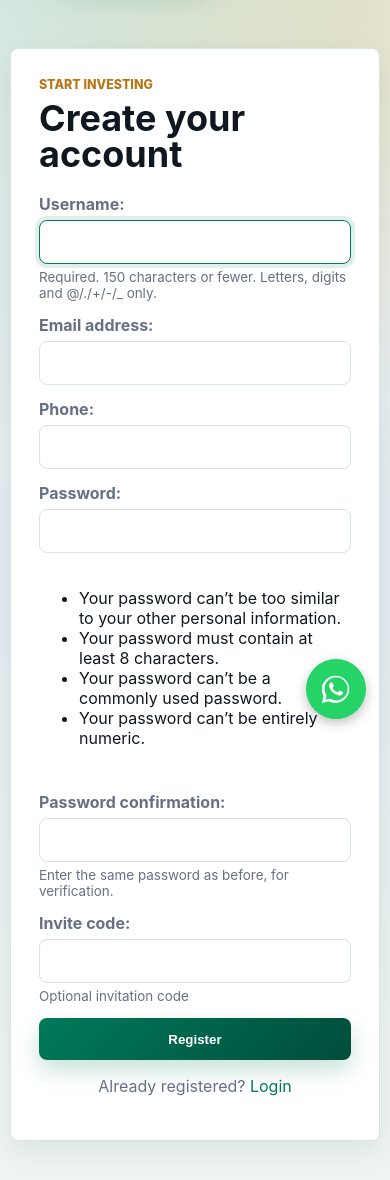
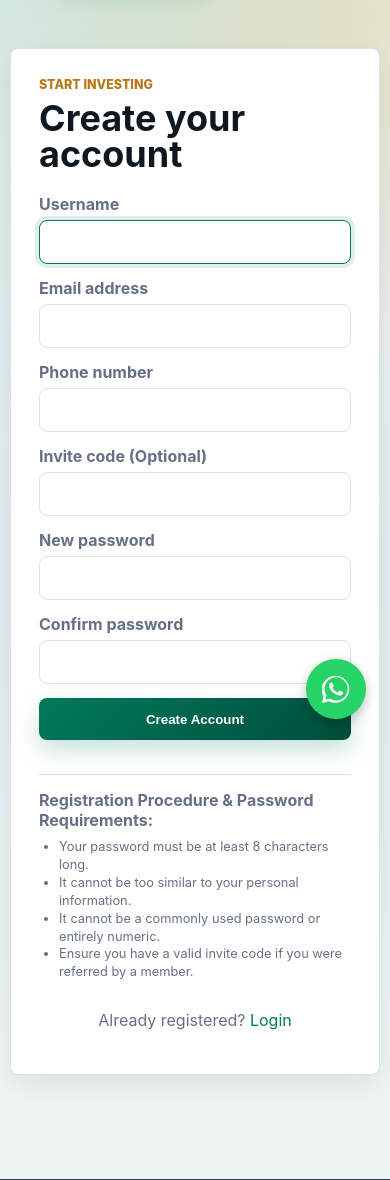
Before and after one commit to Vinniewizard/HelaVest, a Django app: page /register/ in a window 390 px wide. Shown: the part 101-1281 px from the top of the page. Run offline with Django 5.2, Linux system fonts and the light colour scheme.

Commit message:
Enhance admin portal, fix registration, and improve dashboard responsiveness

```diff
--- a/accounts/forms.py
+++ b/accounts/forms.py
@@ -11,6 +11,14 @@ class RegisterForm(UserCreationForm):
     class Meta:
         model = User
         fields = ["username", "email", "phone", "password1", "password2"]
+
+    def __init__(self, *args, **kwargs):
+        super().__init__(*args, **kwargs)
+        # Remove help text to keep the form clean
+        for field in self.fields.values():
+            field.help_text = ""
+        # Re-add specific help text for invite code if needed, but the user wants "unnecessary info" removed
+        # so we'll move procedures to the template bottom.
 
     def clean_invite_code(self):
         code = self.cleaned_data.get("invite_code", "").strip().upper()
--- a/accounts/views.py
+++ b/accounts/views.py
@@ -15,7 +15,11 @@ from .forms import RegisterForm
 
 
 def register(request):
-    form = RegisterForm(request.POST or None)
+    initial = {}
+    if "ref" in request.GET:
+        initial["invite_code"] = request.GET.get("ref")
+
+    form = RegisterForm(request.POST or None, initial=initial)
     if request.method == "POST" and form.is_valid():
         user = form.save()
         login(request, user)
--- a/static/css/styles.css
+++ b/static/css/styles.css
@@ -899,6 +899,22 @@ ul.errorlist {
     font-size: .84rem;
 }
 
+.smaller {
+    font-size: 0.8rem;
+    line-height: 1.4;
+}
+
+.auth-help-footer {
+    margin-top: 20px;
+    padding-top: 15px;
+    border-top: 1px solid var(--line);
+}
+
+.auth-help-footer ul {
+    padding-left: 20px;
+    margin-top: 8px;
+}
+
 ul.errorlist {
     color: var(--danger);
     padding-left: 18px;
--- a/templates/dashboard/sections/cashier.html
+++ b/templates/dashboard/sections/cashier.html
@@ -22,7 +22,7 @@
 
     <!-- DEPOSIT VIEW -->
     <div id="cash-deposit-view" class="cash-view active">
-        <div class="split" style="grid-template-columns: 1.1fr 1fr; gap: 30px; align-items: start;">
+        <div class="split" style="gap: 30px; align-items: start;">
             <!-- Instructions Card -->
             <article style="background: linear-gradient(145deg, var(--navy) 0%, #004d3a 100%); color: white; padding: 30px; border-radius: 16px; box-shadow: var(--shadow);">
                 <div style="margin-bottom: 24px;">
@@ -82,7 +82,7 @@
 
     <!-- WITHDRAW VIEW -->
     <div id="cash-withdraw-view" class="cash-view" style="display: none;">
-        <div class="split" style="grid-template-columns: 1fr 1.1fr; gap: 30px; align-items: start;">
+        <div class="split" style="gap: 30px; align-items: start;">
             <!-- Withdrawal Form -->
             <article style="background: white; border: 1px solid var(--line); border-radius: 16px; padding: 30px;">
                 <h3 style="font-size: 1.2rem; margin-bottom: 8px;">Request Payout</h3>
--- a/templates/dashboard/sections/network.html
+++ b/templates/dashboard/sections/network.html
@@ -11,7 +11,7 @@
     </section>
 
     {% if active_trades %}
-    <div style="display: grid; grid-template-columns: repeat(auto-fill, minmax(340px, 1fr)); gap: 16px; margin-bottom: 30px;">
+    <div style="display: grid; grid-template-columns: repeat(auto-fill, minmax(min(100%, 300px), 1fr)); gap: 16px; margin-bottom: 30px;">
         {% for trade in active_trades %}
             <article class="active-trade-card" style="padding: 24px; border-radius: 12px; border: 1px solid var(--line); background: white;">
                 <div class="plan-topline">
@@ -41,7 +41,7 @@
         </div>
     </section>
 
-    <div class="split" style="grid-template-columns: 1fr 1.3fr; gap: 24px;">
+    <div class="split">
         <!-- Referral Code Card -->
         <article style="background: linear-gradient(135deg, var(--navy) 0%, var(--primary-dark) 100%); color: white; padding: 30px; border-radius: 12px;">
             <span class="eyebrow" style="color: #ffd27b; font-size: 0.7rem;">Your Network Code</span>
--- a/templates/dashboard/sections/terminal.html
+++ b/templates/dashboard/sections/terminal.html
@@ -16,7 +16,7 @@
         </div>
     </section>
 
-    <section class="plan-grid enhanced" style="grid-template-columns: repeat(auto-fill, minmax(320px, 1fr)); gap: 20px; margin-bottom: 40px;">
+    <section class="plan-grid enhanced" style="grid-template-columns: repeat(auto-fill, minmax(min(100%, 300px), 1fr)); gap: 20px; margin-bottom: 40px;">
         {% for plan in plans %}
             <article class="plan-card invest-plan {% if available_balance >= plan.amount %}ready{% else %}locked{% endif %}" style="padding: 24px; border-radius: 12px;">
                 <div class="plan-topline">
@@ -52,7 +52,7 @@
             <h2>Trending Insights</h2>
         </div>
     </section>
-    <section class="market-grid" style="grid-template-columns: repeat(auto-fit, minmax(300px, 1fr)); gap: 20px;">
+    <section class="market-grid" style="grid-template-columns: repeat(auto-fit, minmax(min(100%, 280px), 1fr)); gap: 20px;">
         {% for update in market_updates %}
             <article class="market-card {{ update.tone }}" style="border-radius: 12px; min-height: 160px; padding: 24px;">
                 <span class="eyebrow" style="font-size: 0.7rem;">{{ update.label }}</span>
--- a/templates/registration/register.html
+++ b/templates/registration/register.html
@@ -7,8 +7,54 @@
         <h1>Create your account</h1>
         <form method="post" class="form-card two-column">
             {% csrf_token %}
-            {{ form.as_p }}
-            <button class="button full span" type="submit">Register</button>
+
+            <div class="field-item">
+                <label for="{{ form.username.id_for_label }}">Username</label>
+                {{ form.username }}
+                {{ form.username.errors }}
+            </div>
+
+            <div class="field-item">
+                <label for="{{ form.email.id_for_label }}">Email address</label>
+                {{ form.email }}
+                {{ form.email.errors }}
+            </div>
+
+            <div class="field-item">
+                <label for="{{ form.phone.id_for_label }}">Phone number</label>
+                {{ form.phone }}
+                {{ form.phone.errors }}
+            </div>
+
+            <div class="field-item">
+                <label for="{{ form.invite_code.id_for_label }}">Invite code (Optional)</label>
+                {{ form.invite_code }}
+                {{ form.invite_code.errors }}
+            </div>
+
+            <div class="field-item">
+                <label for="{{ form.password1.id_for_label }}">New password</label>
+                {{ form.password1 }}
+                {{ form.password1.errors }}
+            </div>
+
+            <div class="field-item">
+                <label for="{{ form.password2.id_for_label }}">Confirm password</label>
+                {{ form.password2 }}
+                {{ form.password2.errors }}
+            </div>
+
+            <button class="button full span" type="submit">Create Account</button>
+
+            <div class="span auth-help-footer">
+                <p class="muted small"><strong>Registration Procedure & Password Requirements:</strong></p>
+                <ul class="muted smaller">
+                    <li>Your password must be at least 8 characters long.</li>
+                    <li>It cannot be too similar to your personal information.</li>
+                    <li>It cannot be a commonly used password or entirely numeric.</li>
+                    <li>Ensure you have a valid invite code if you were referred by a member.</li>
+                </ul>
+            </div>
         </form>
         <p class="muted center">Already registered? <a href="{% url 'login' %}">Login</a></p>
     </div>
```
Also changed, not shown: accounts/admin.py (+34 -1 lines), investments/admin.py (+23 -1 lines), payments/admin.py (+40 -2 lines), templates/dashboard/index.html (+14 -9 lines).
